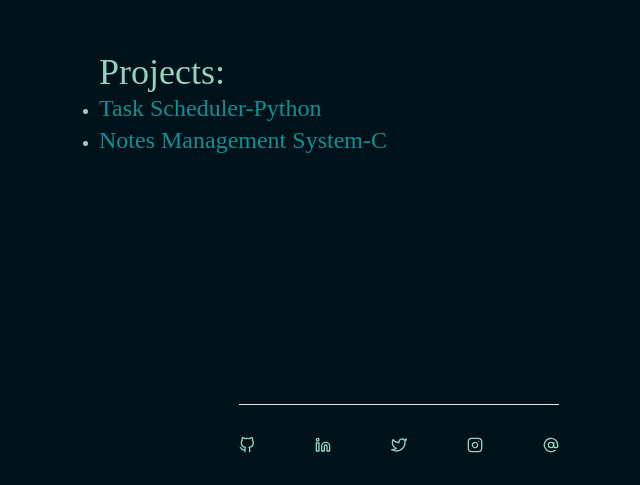
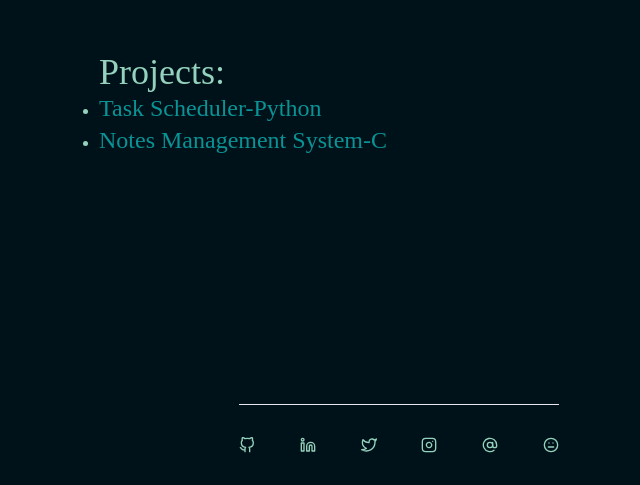
Before and after one commit to Pritesh-0/Portfolio-Website, a React (Create React App) app: page / in a window 1280 px wide. Shown: the part 3241-3726 px from the top of the page, without its empty margins (241-881 px from the left). Built offline with nearby package versions, Linux system fonts and the light colour scheme.

Commit message:
Added resume in the contact section

```diff
--- a/src/Contact.jsx
+++ b/src/Contact.jsx
@@ -1,5 +1,5 @@
 import React from 'react'
-import { FiGithub, FiInstagram, FiTwitter, FiLinkedin, FiAtSign} from 'react-icons/fi';
+import { FiGithub, FiInstagram, FiTwitter, FiLinkedin, FiAtSign, FiMeh} from 'react-icons/fi';
 
 const Contact = () => {
   return (
@@ -20,6 +20,9 @@ const Contact = () => {
             <button class='hover:text-[#e9d8a6] text-[#94d2bd] transition ease-in-out delay-150 hover:-translate-y-1 hover:scale-110 duration-300 '>
                 <a href='mailto:priteshagrawal0@gmail.com'><FiAtSign/></a>
             </button>
+            <button class='hover:text-[#e9d8a6] text-[#94d2bd] transition ease-in-out delay-150 hover:-translate-y-1 hover:scale-110 duration-300'>
+            <a  href="https://drive.google.com/file/d/133PFan-BBX9pzUOp65vvHJXZwJIBSxYS/view?usp=sharing" target="_blank" rel="noopener noreferrer"><FiMeh /></a>
+            </button>
         </div>
 
 </footer>
```
